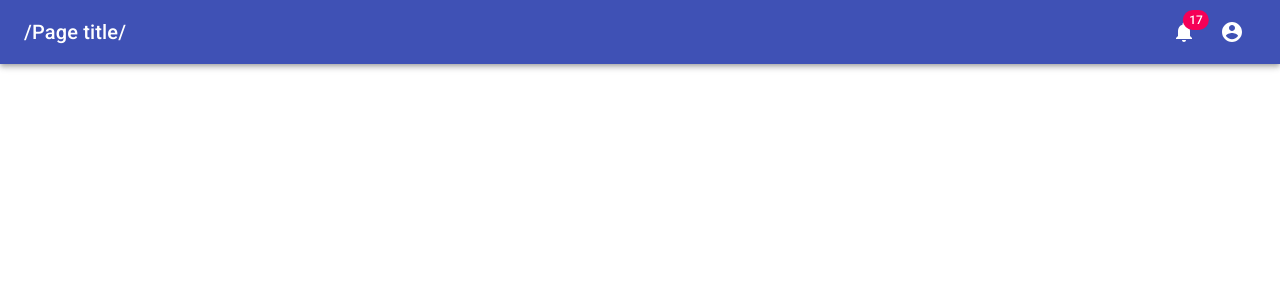
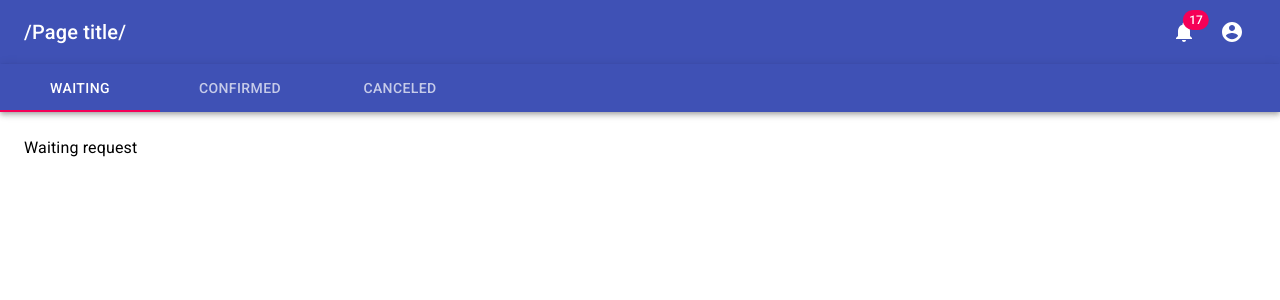
Before and after one commit to nealdam/tscc_web, a React (Create React App) app: page /operator in a window 1280 px wide. Shown: the top 300 px of the page. Built offline with nearby package versions, Linux system fonts and the light colour scheme.

Commit message:
Request panel nav

```diff
--- a/src/organisms/requestPanel/RequestPanel.js
+++ b/src/organisms/requestPanel/RequestPanel.js
@@ -1,9 +1,55 @@
 import React from 'react'
+import { AppBar, Tab, Tabs, Typography, Box } from '@material-ui/core';
+
+function TabPanel(props) {
+    const { children, value, index, ...other } = props;
+
+    return (
+        <Typography
+            component="div"
+            role="tabpanel"
+            hidden={value !== index}
+            id={`request-tab-panel-${index}`}
+            aria-labelledby={`request-tab-${index}`}
+            {...other}
+        >
+            {value === index && <Box p={3}>{children}</Box>}
+        </Typography>
+    )
+}
+
+function a11yProps(index) {
+    return {
+        id: `request-tab-${index}`,
+        'aria-controls': `request-tab-panel-${index}`
+    }
+}
 
 export default function RequestPanel() {
+    const [value, setValue] = React.useState(0);
+
+    const handleTabChange = (event, newValue) => {
+        setValue(newValue);
+    }
+
     return (
         <div>
-
+            <AppBar position="static">
+                <Tabs value={value} onChange={handleTabChange}>
+                    <Tab label="Waiting" {...a11yProps(0)} />
+                    <Tab label="Confirmed" {...a11yProps(1)} />
+                    <Tab label="Canceled" {...a11yProps(2)} />
+                </Tabs>
+            </AppBar>
+            <TabPanel value={value} index={0}>
+                Waiting request
+            </TabPanel>
+            <TabPanel value={value} index={1}>
+                Confirmed request
+            </TabPanel>
+            <TabPanel value={value} index={2}>
+                Canceled request
+            </TabPanel>
         </div>
     )
 }
```
